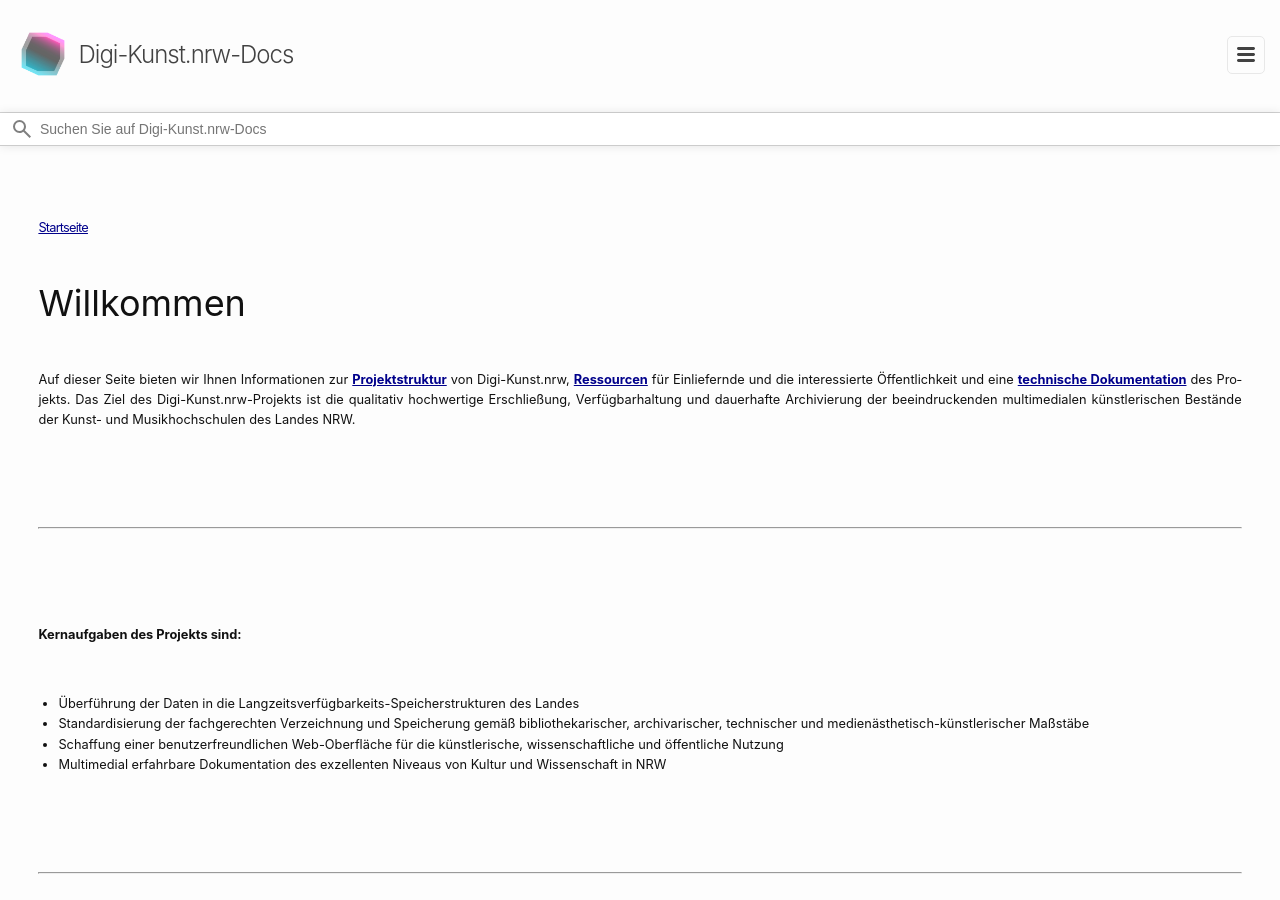
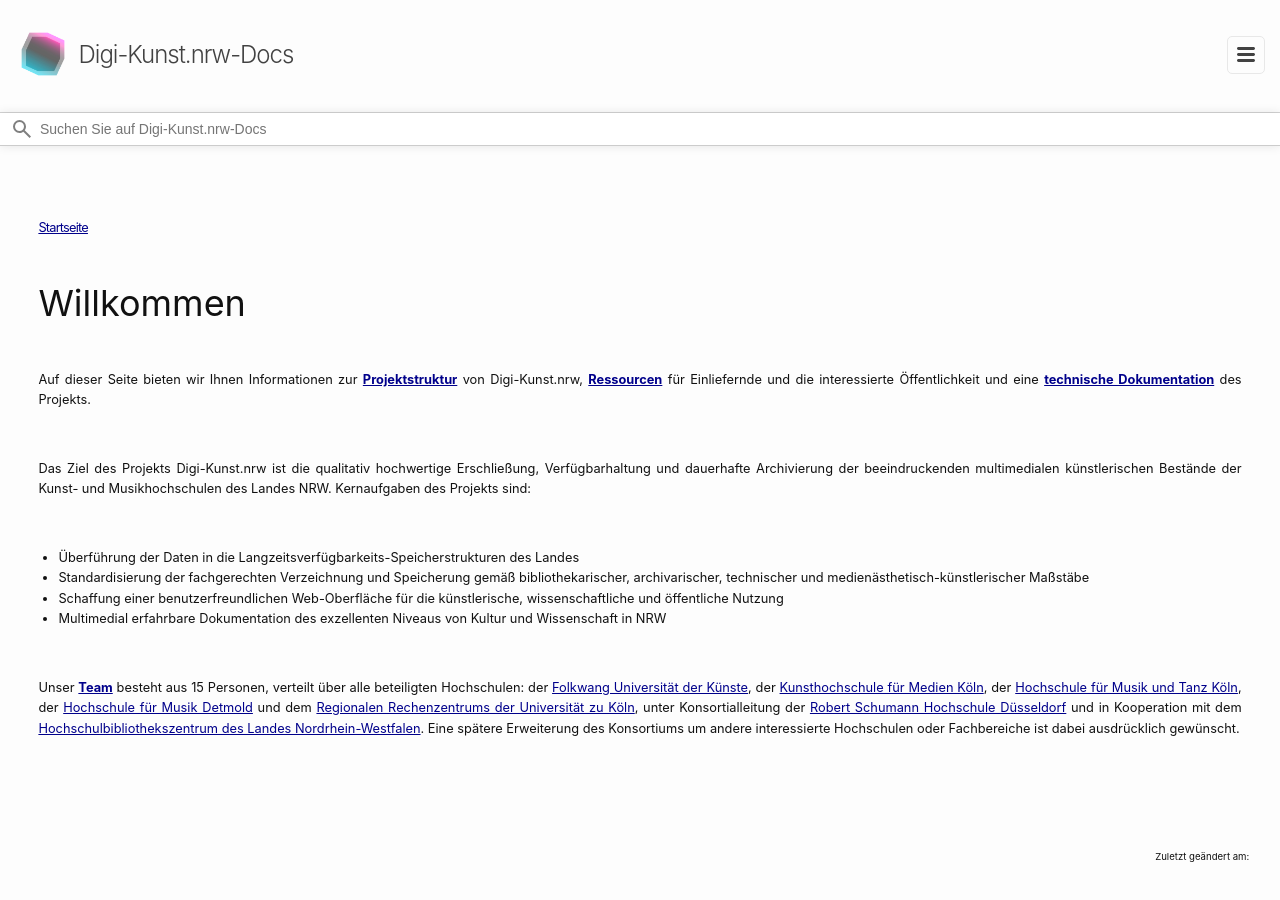
Before and after one commit to christiansievers/site-test, a Jekyll site: the page built from index.markdown, in a window 1280 px wide and 900 px high. Built offline with Jekyll 4.4.1, drawn with Linux system fonts in a browser that asks for light colours; a script that is not in the unit is left out.

```diff
--- a/index.markdown
+++ b/index.markdown
@@ -4,17 +4,14 @@ title: Willkommen
 order: 0
 ---
 
-Auf dieser Seite bieten wir Ihnen Informationen zur [**Projektstruktur**]({{ site.baseurl }}/projektstruktur) von Digi-Kunst.nrw, [**Ressourcen**]({{ site.baseurl }}/ressourcen) für Einliefernde und die interessierte Öffentlichkeit und eine [**technische Dokumentation**]({{ site.baseurl }}/technische-dokumentation) des Projekts. Das Ziel des Digi-Kunst.nrw-Projekts ist die qualitativ hochwertige Erschließung, Verfügbarhaltung und dauerhafte Archivierung der beeindruckenden multimedialen künstlerischen Bestände der Kunst- und Musikhochschulen des Landes NRW.
+Auf dieser Seite bieten wir Ihnen Informationen zur [**Projektstruktur**]({{ site.baseurl }}/projektstruktur) von Digi-Kunst.nrw, [**Ressourcen**]({{ site.baseurl }}/ressourcen) für Einliefernde und die interessierte Öffentlichkeit und eine [**technische Dokumentation**]({{ site.baseurl }}/technische-dokumentation) des Projekts.
 
-----
-
-**Kernaufgaben des Projekts sind:**
+Das Ziel des Projekts Digi-Kunst.nrw ist die qualitativ hochwertige Erschließung, Verfügbarhaltung und dauerhafte Archivierung der beeindruckenden multimedialen künstlerischen Bestände der Kunst- und Musikhochschulen des Landes NRW. Kernaufgaben des Projekts sind:
 
 * Überführung der Daten in die Langzeitsverfügbarkeits-Speicherstrukturen des Landes
 * Standardisierung der fachgerechten Verzeichnung und Speicherung gemäß bibliothekarischer, archivarischer, technischer und medienästhetisch-künstlerischer Maßstäbe
 * Schaffung einer benutzerfreundlichen Web-Oberfläche für die künstlerische, wissenschaftliche und öffentliche Nutzung
 * Multimedial erfahrbare Dokumentation des exzellenten Niveaus von Kultur und Wissenschaft in NRW
 
-----
 
 Unser [**Team**]({{ site.baseurl }}/projektstruktur/team) besteht aus 15 Personen, verteilt über alle beteiligten Hochschulen: der [Folkwang Universität der Künste](https://www.folkwang-uni.de/home), der [Kunsthochschule für Medien Köln](https://www.khm.de/), der [Hochschule für Musik und Tanz Köln](https://www.hfmt-koeln.de/), der [Hochschule für Musik Detmold](https://www.hfm-detmold.de/) und dem [Regionalen Rechenzentrums der Universität zu Köln](https://rrzk.uni-koeln.de/), unter Konsortialleitung der [Robert Schumann Hochschule Düsseldorf](https://www.rsh-duesseldorf.de/) und in Kooperation mit dem [Hochschulbibliothekszentrum des Landes Nordrhein-Westfalen](https://www.hbz-nrw.de/). Eine spätere Erweiterung des Konsortiums um andere interessierte Hochschulen oder Fachbereiche ist dabei ausdrücklich gewünscht.
```
